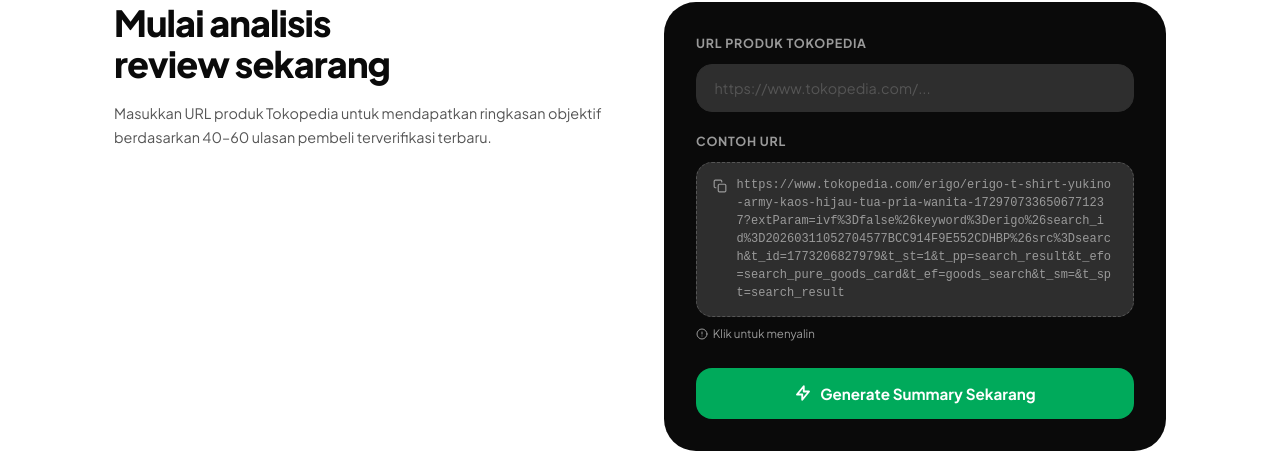
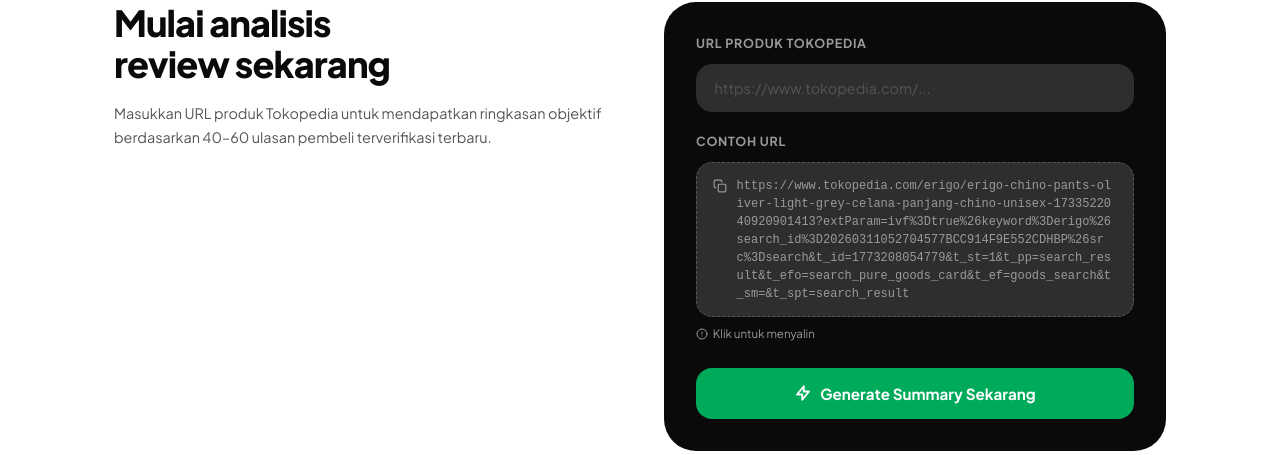
Before and after one commit to RandyAnanda2003/tokped-summarizer-UI, a FastAPI app: page / in a window 1280 px wide. Shown: the part 955-1410 px from the top of the page. Run offline with FastAPI, Linux system fonts and the light colour scheme.

Commit message:
Update index.html

```diff
--- a/templates/index.html
+++ b/templates/index.html
@@ -857,7 +857,7 @@
                             <svg width="14" height="14" viewBox="0 0 24 24" fill="none" stroke="#9A9A9A" stroke-width="2" stroke-linecap="round" stroke-linejoin="round" style="flex-shrink:0;margin-top:2px">
                                 <rect x="9" y="9" width="13" height="13" rx="2"/><path d="M5 15H4a2 2 0 01-2-2V4a2 2 0 012-2h9a2 2 0 012 2v1"/>
                             </svg>
-                            <span class="sample-box-url">https://www.tokopedia.com/erigo/erigo-t-shirt-yukino-army-kaos-hijau-tua-pria-wanita-1729707336506771237?extParam=ivf%3Dfalse%26keyword%3Derigo%26search_id%3D20260311052704577BCC914F9E552CDHBP%26src%3Dsearch&t_id=1773206827979&t_st=1&t_pp=search_result&t_efo=search_pure_goods_card&t_ef=goods_search&t_sm=&t_spt=search_result</span>
+                            <span class="sample-box-url">https://www.tokopedia.com/erigo/erigo-chino-pants-oliver-light-grey-celana-panjang-chino-unisex-1733522040920901413?extParam=ivf%3Dtrue%26keyword%3Derigo%26search_id%3D20260311052704577BCC914F9E552CDHBP%26src%3Dsearch&t_id=1773208054779&t_st=1&t_pp=search_result&t_efo=search_pure_goods_card&t_ef=goods_search&t_sm=&t_spt=search_result</span>
                         </div>
                         <div class="sample-hint">
                             <svg width="12" height="12" viewBox="0 0 24 24" fill="none" stroke="currentColor" stroke-width="2" stroke-linecap="round" stroke-linejoin="round">
```
